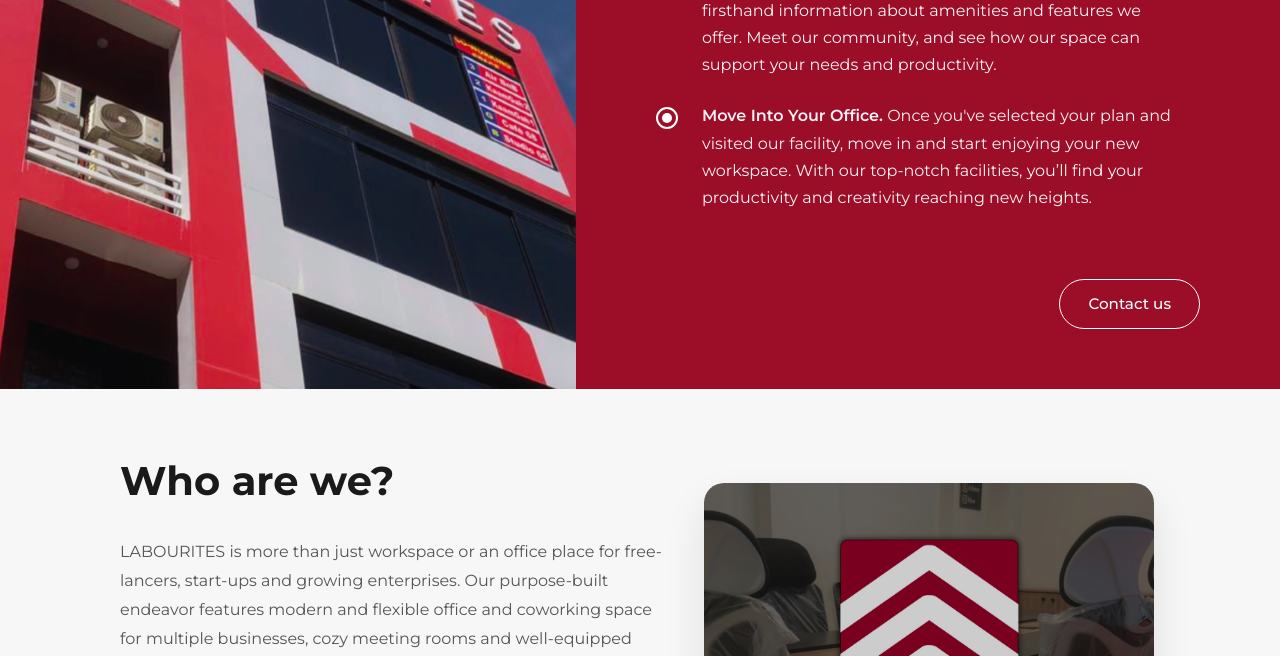
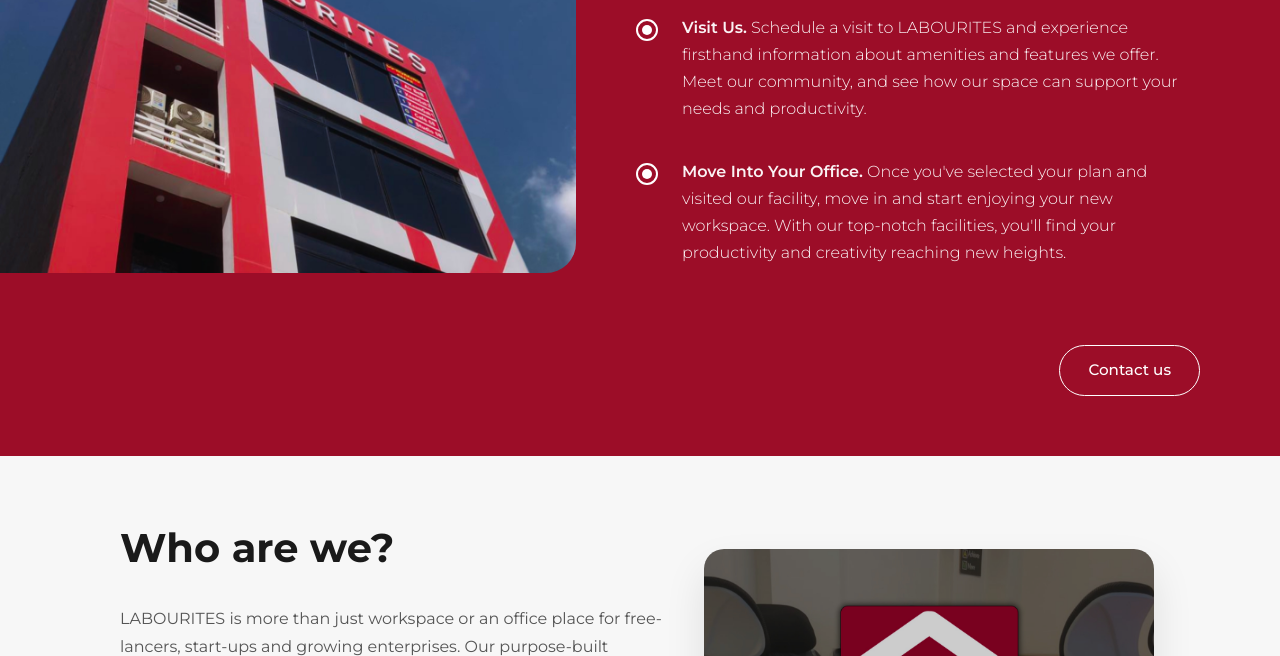
Before and after one commit to ab2030909/Labourites.coworking, a plain HTML site: page index.html in a window 1280 px wide. Shown: the part 1983-2639 px from the top of the page. Drawn offline with nearby package versions, Linux system fonts and the light colour scheme; files whose address does not match are found by name; a web font is replaced by a local one.

Commit message:
updated website

```diff
--- a/index.html
+++ b/index.html
@@ -164,28 +164,23 @@
     <!-- How to get started Section -->
     <section class="how-to-start">
         <div class="start-image">
-            <img src="assets/images/building.png" alt="Labourites Building Exterior">
+            <img src="assets/images/building.png" alt="Labourites Building Exterior" class="building-img">
+            <img src="assets/images/Capture.PNG" alt="Labourites Logo" class="building-logo">
         </div>
         <div class="start-content">
             <h2>How to get started with<br>LABOURITES</h2>
             <ul class="steps">
                 <li>
                     <span class="step-icon"></span>
-                    <p><strong>Pick Your Plan.</strong> Explore our space offerings. With a detailed description
-                        about the different models along with photos of each space, it gives a clear idea on what is an
-                        appropriate workspace for you.</p>
+                    <p><strong>Pick Your Plan.</strong> Explore our variety of membership options and choose the one that best fits your work style and needs. Whether you need a hot desk, a dedicated desk, day office, private office, meeting place, workshop space or function hall, we have a plan for you.</p>
                 </li>
                 <li>
                     <span class="step-icon"></span>
-                    <p><strong>Visit Us.</strong> Schedule a visit to LABOURITES and experience firsthand information
-                        about amenities and features we offer. Meet our community, and see how our space can support
-                        your needs and productivity.</p>
+                    <p><strong>Visit Us.</strong> Schedule a visit to LABOURITES and experience firsthand information about amenities and features we offer. Meet our community, and see how our space can support your needs and productivity.</p>
                 </li>
                 <li>
                     <span class="step-icon"></span>
-                    <p><strong>Move Into Your Office.</strong> Once you've selected your plan and visited our facility,
-                        move in and start enjoying your new workspace. With our top-notch facilities, you’ll find your
-                        productivity and creativity reaching new heights.</p>
+                    <p><strong>Move Into Your Office.</strong> Once you've selected your plan and visited our facility, move in and start enjoying your new workspace. With our top-notch facilities, you'll find your productivity and creativity reaching new heights.</p>
                 </li>
             </ul>
             <a href="#contact" class="btn btn-outline-white">Contact us</a>
--- a/style.css
+++ b/style.css
@@ -391,26 +391,39 @@
 /* How to get started Section */
 .how-to-start {
     display: flex;
-    align-items: stretch;
+    align-items: center;
+    background: var(--primary-color);
     min-height: 600px;
+    padding: 60px 0;
 }
 
 .start-image {
     width: 45%;
+    position: relative;
 }
 
-.start-image img {
+.start-image img.building-img {
     width: 100%;
-    height: 100%;
+    max-height: 800px;
     object-fit: cover;
     display: block;
+    border-radius: 0 30px 30px 0;
+}
+
+.start-image img.building-logo {
+    position: absolute;
+    top: 40px;
+    right: 40px;
+    width: 80px;
+    border-radius: 4px;
+    box-shadow: 0 5px 15px rgba(0,0,0,0.3);
 }
 
 .start-content {
     width: 55%;
-    background: var(--primary-color);
+    background: transparent;
     color: var(--white);
-    padding: 60px 80px;
+    padding: 0 80px 0 60px;
     display: flex;
     flex-direction: column;
     justify-content: center;
@@ -419,7 +432,7 @@
 
 .start-content h2 {
     font-size: 2.5rem;
-    margin-bottom: 24px;
+    margin-bottom: 30px;
     line-height: 1.2;
 }
 
@@ -430,7 +443,7 @@
 .steps li {
     display: flex;
     gap: 24px;
-    margin-bottom: 24px;
+    margin-bottom: 35px;
     align-items: flex-start;
 }
 
@@ -459,6 +472,7 @@
     opacity: 0.95;
     font-size: 1rem;
     line-height: 1.7;
+    font-weight: 300;
 }
 
 .steps p strong {
```
